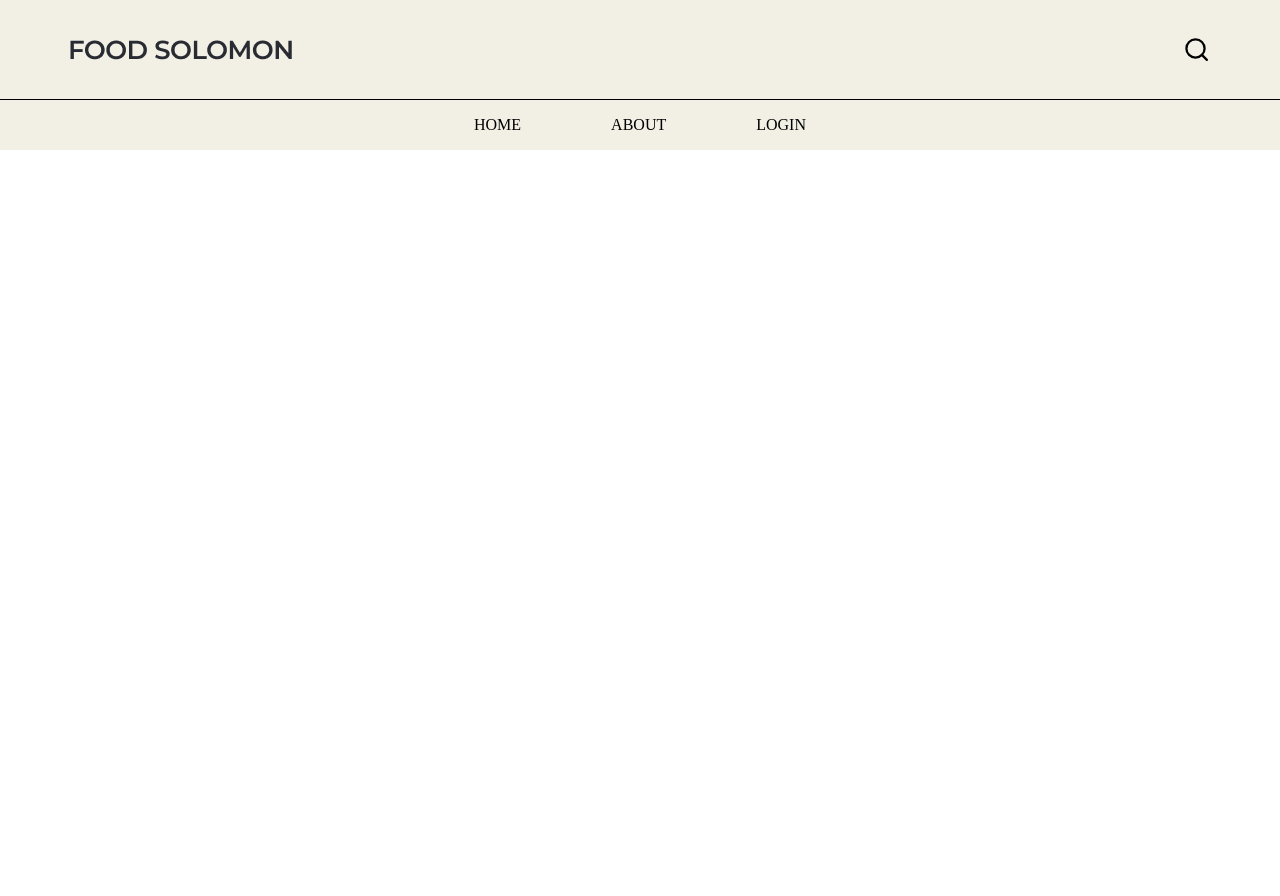
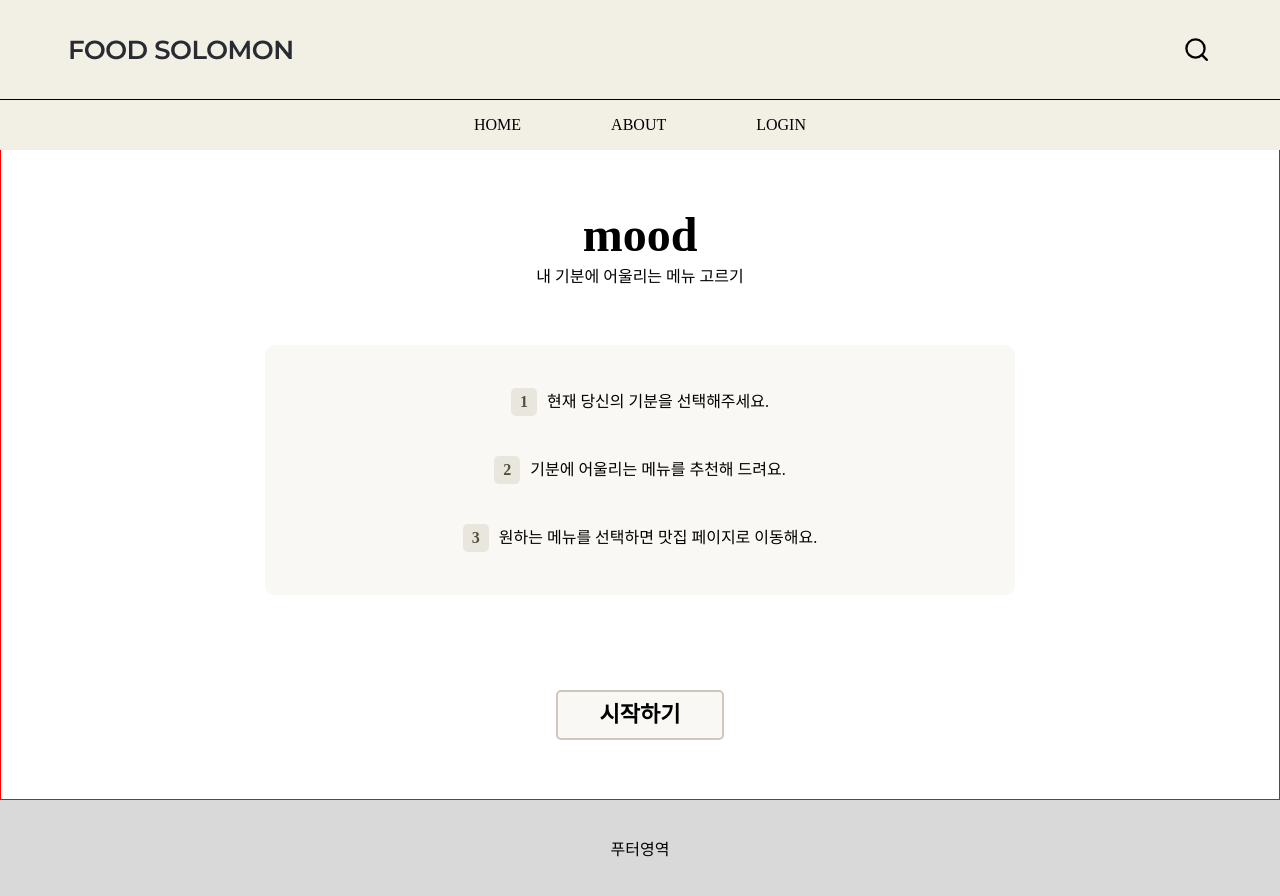
Before and after one commit to foodsolomon/foodsolomon-frontend, a React (Create React App) app: page /moodSelect in a window 1280 px wide. Shown: the top 896 px of the page. Before the commit the page ends 800 px from the top, so only its background shows below. Built offline with nearby package versions, Linux system fonts and the light colour scheme.

Commit message:
feat: 기분 시작화면, 기분 상세 화면 구현 완료

```diff
--- a/src/App.tsx
+++ b/src/App.tsx
@@ -6,6 +6,7 @@ import Home from './pages/Home';
 import RestaurantListPage from './pages/RestaurantListPage';
 import RestaurantDetailPage from './pages/RestaurantDetailPage';
 import Footer from './components/common/Footer';
+import MoodSelectPage from './pages/MoodSelectPage';
 
 function App() {
   return (
@@ -13,9 +14,10 @@ function App() {
       <GlobalStyle />
       <Header />
       <Routes>
-        <Route path="/" element={<Home />} />
-        <Route path="/restaurantList" element={<RestaurantListPage />} />
-        <Route path="/restaurantDetail" element={<RestaurantDetailPage />} />
+        <Route path='/' element={<Home />} />
+        <Route path='/restaurantList' element={<RestaurantListPage />} />
+        <Route path='/restaurantDetail' element={<RestaurantDetailPage />} />
+        <Route path='/moodSelect' element={<MoodSelectPage />} />
       </Routes>
       <Footer />
     </BrowserRouter>
--- /dev/null
+++ b/src/components/moodSelect/MoodSelect.tsx
@@ -0,0 +1,49 @@
+import React from 'react';
+import styled from 'styled-components';
+
+const Container = styled.div`
+  display: flex;
+  flex-direction: column;
+  justify-content: center;
+  align-items: center;
+`;
+
+const LargeText = styled.div`
+  font-size: 34px;
+  font-weight: 700;
+`;
+
+const MediumText = styled.div`
+  font-size: 22px;
+  font-weight: 500;
+  margin: 10px 0;
+`;
+
+const RowBox = styled.div`
+  display: flex;
+  width: 875px;
+  justify-content: space-between;
+  margin-top: 120px;
+`;
+const Image = styled.img`
+  width: 225px;
+  height: 225px;
+  border-radius: 10px;
+  background-color: lightgray;
+`;
+
+const MoodSelect = () => {
+  return (
+    <Container>
+      <LargeText>오늘 당신의 기분은 어떠신가요?</LargeText>
+      <MediumText>기분에 어울리는 음식을 추천해 드려요</MediumText>
+      <RowBox>
+        <Image src='' alt='화남' />
+        <Image src='' alt='슬픔' />
+        <Image src='' alt='기쁨' />
+      </RowBox>
+    </Container>
+  );
+};
+
+export default MoodSelect;
--- /dev/null
+++ b/src/components/moodSelect/MoodStart.tsx
@@ -0,0 +1,103 @@
+import React from 'react';
+import styled from 'styled-components';
+
+const Container = styled.div`
+  display: flex;
+  flex-direction: column;
+  justify-content: center;
+  align-items: center;
+`;
+
+const LargeText = styled.div`
+  font-size: 48px;
+  font-weight: bold;
+`;
+
+interface TextProps {
+  margin: boolean;
+}
+
+const StandardText = styled.div<TextProps>`
+  margin: ${({ margin }) => margin && '10px 0 60px 0'};
+`;
+
+const RowBox = styled.div`
+  display: flex;
+  align-items: center;
+`;
+
+const NumberBox = styled.div`
+  width: 26px;
+  height: 28px;
+  display: flex;
+  align-items: center;
+  justify-content: center;
+  margin-right: 10px;
+  border-radius: 5px;
+  font-weight: bold;
+  color: #564e3e;
+  background-color: #e9e7dd;
+`;
+
+const DescriptionBox = styled.div`
+  width: 750px;
+  height: 250px;
+  display: flex;
+  flex-direction: column;
+  justify-content: space-between;
+  align-items: center;
+  padding: 43px 0;
+  border-radius: 10px;
+  background-color: #f9f8f4;
+`;
+
+const Button = styled.div`
+  width: 168px;
+  height: 50px;
+  display: flex;
+  justify-content: center;
+  align-items: center;
+  margin-top: 95px;
+  border-radius: 5px;
+  font-size: 22px;
+  font-weight: 600;
+  cursor: pointer;
+  border: 2px solid #cfc7ba;
+  background-color: #f9f8f4;
+`;
+
+interface Props {
+  setStart: (e: boolean) => void;
+}
+
+const MoodStart = ({ setStart }: Props) => {
+  return (
+    <Container>
+      <LargeText>mood</LargeText>
+      <StandardText margin>내 기분에 어울리는 메뉴 고르기</StandardText>
+      <DescriptionBox>
+        <RowBox>
+          <NumberBox>1</NumberBox>
+          <StandardText margin={false}>
+            현재 당신의 기분을 선택해주세요.
+          </StandardText>
+        </RowBox>
+        <RowBox>
+          <NumberBox>2</NumberBox>
+          <StandardText margin={false}>
+            기분에 어울리는 메뉴를 추천해 드려요.
+          </StandardText>
+        </RowBox>
+        <RowBox>
+          <NumberBox>3</NumberBox>
+          <StandardText margin={false}>
+            원하는 메뉴를 선택하면 맛집 페이지로 이동해요.
+          </StandardText>
+        </RowBox>
+      </DescriptionBox>
+      <Button onClick={() => setStart(true)}>시작하기</Button>
+    </Container>
+  );
+};
+
+export default MoodStart;
--- /dev/null
+++ b/src/pages/MoodSelectPage.tsx
@@ -0,0 +1,27 @@
+import React, { useState } from 'react';
+import styled from 'styled-components';
+import MoodStart from '../components/moodSelect/MoodStart';
+import MoodSelect from '../components/moodSelect/MoodSelect';
+
+const Container = styled.div`
+  width: 100%;
+  height: 100vh;
+  display: flex;
+  flex-direction: column;
+  justify-content: center;
+  align-items: center;
+  padding-top: 150px;
+  border: 1px solid red;
+`;
+
+const MoodSelectPage = () => {
+  const [start, setStart] = useState(false);
+
+  return (
+    <Container>
+      {!start ? <MoodStart setStart={setStart} /> : <MoodSelect />}
+    </Container>
+  );
+};
+
+export default MoodSelectPage;
```
